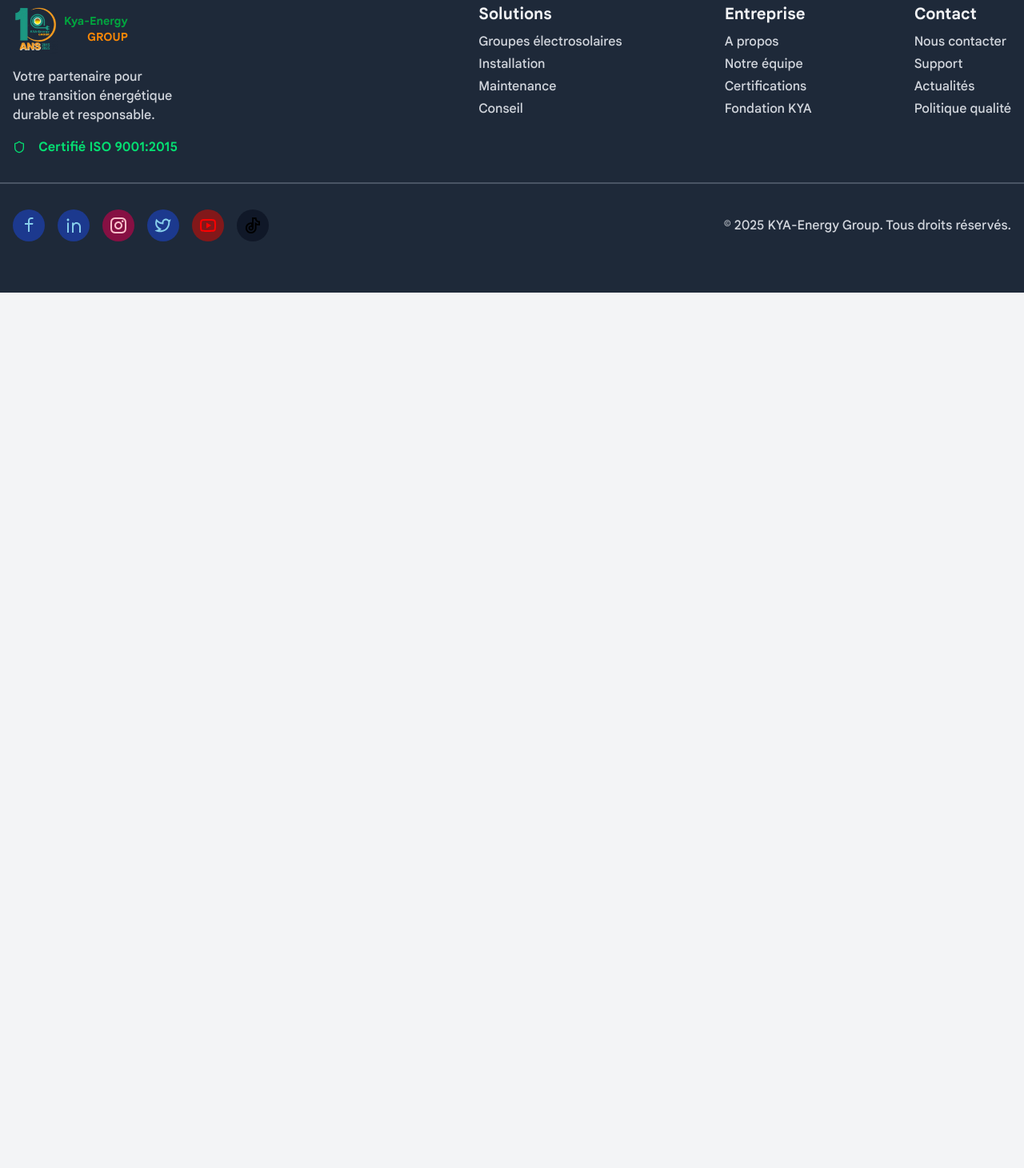
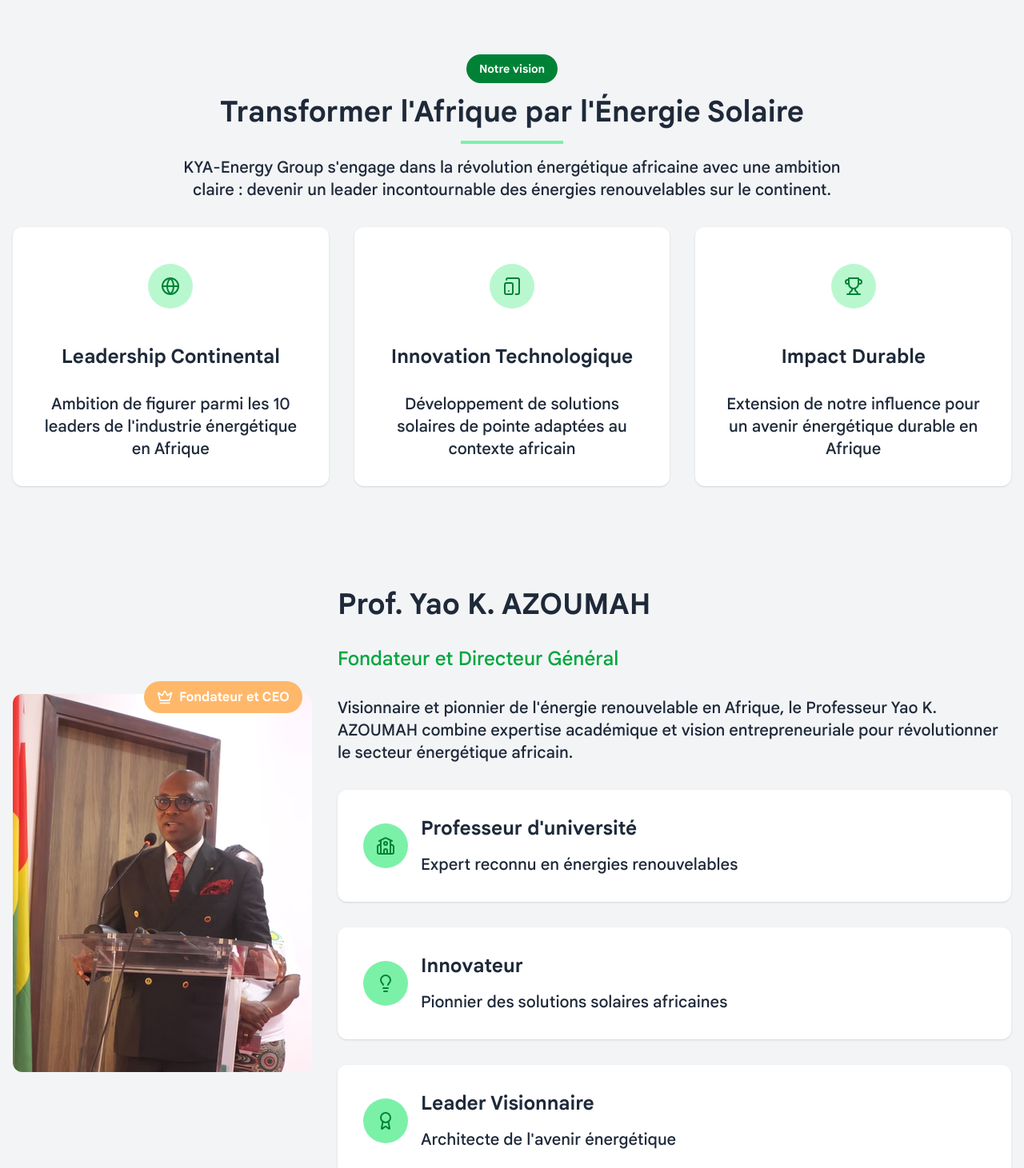
Before and after one commit to georgesnoe/kya-energy-website-redesign, a Next.js app: page /notre-equipe in a window 1280 px wide. Shown: the part 860-2321 px from the top of the page at 80% size. Before the commit the page ends 1226 px from the top, so only its background shows below. Built offline with nearby package versions, Linux system fonts and the light colour scheme.

Commit message:
Fix overflow style

```diff
--- a/app/notre-equipe/page.tsx
+++ b/app/notre-equipe/page.tsx
@@ -1,6 +1,7 @@
 "use client";
 
 import { useState } from "react";
+import { LuAward, LuCrown, LuGlobe, LuLightbulb, LuSchool, LuTable, LuTable2, LuTablet, LuTabletSmartphone, LuTrophy } from "react-icons/lu";
 import { RiArrowLeftLine, RiArrowRightLine } from "react-icons/ri";
 
 export default function Page() {
@@ -39,9 +40,9 @@
                         <div className="flex justify-between items-center w-[90%] md:w-[70%] lg:w-1/2 mt-4 md:mt-16 lg:mt-32">
                             {/* Indicateurs */}
                             <div className="flex items-center justify-center w-max gap-4 *:transition-all *:duration-300">
-                                <div className={`w-4 h-4 ${index == 0 ? "bg-white scale-125" : "bg-green-300"} rounded-full`}></div>
-                                <div className={`w-4 h-4 ${index == 1 ? "bg-white scale-125" : "bg-green-300"} rounded-full`}></div>
-                                <div className={`w-4 h-4 ${index == 2 ? "bg-white scale-125" : "bg-green-300"} rounded-full`}></div>
+                                <div className={`w-4 h-4 ${index == 0 ? "bg-white scale-150" : "bg-green-300"} rounded-full`}></div>
+                                <div className={`w-4 h-4 ${index == 1 ? "bg-white scale-150" : "bg-green-300"} rounded-full`}></div>
+                                <div className={`w-4 h-4 ${index == 2 ? "bg-white scale-150" : "bg-green-300"} rounded-full`}></div>
                             </div>
                             {/* Boutons */}
                             <div className="text-4xl text-green-700 *:p-4 *:bg-[#7bf1a8a0] *:hover:bg-green-300 *:rounded-full flex items-center justify-center w-max gap-4">
@@ -66,6 +67,83 @@
                     </div>
                 </div>
             </div>
+            {/* Notre vision */}
+            <div className="container mx-auto px-4 my-32">
+                <div className="px-4 lg:px-48">
+                    <div className="flex items-center justify-center my-4">
+                        <p className="w-max rounded-full px-4 py-2 bg-green-700 text-white font-bold text-sm">Notre vision</p>
+                    </div>
+                    <h1 className="text-center text-4xl font-bold w-full">Transformer l'Afrique par l'Énergie Solaire</h1>
+                    <div className="flex justify-center items-center my-4">
+                        <div className="h-1 w-32 bg-green-300"></div>
+                    </div>
+                    <p className="text-center text-xl">KYA-Energy Group s'engage dans la révolution énergétique africaine avec une ambition claire : devenir un leader incontournable des énergies renouvelables sur le continent.</p>
+                </div>
+                <div className="mt-8 grid grid-cols-1 lg:grid-cols-3 gap-8">
+                    {
+                        [
+                            [<LuGlobe />, "Leadership Continental", "Ambition de figurer parmi les 10 leaders de l'industrie énergétique en Afrique"],
+                            [<LuTabletSmartphone />, "Innovation Technologique", "Développement de solutions solaires de pointe adaptées au contexte africain"],
+                            [<LuTrophy />, "Impact Durable", "Extension de notre influence pour un avenir énergétique durable en Afrique"]
+                        ].map((value, index) => (
+                            <div key={index} className="grid grid-rows-3 flex-col gap-1 p-8 bg-white rounded-xl shadow hover:shadow-xl transition-all duration-300">
+                                <div className="flex items-center justify-center">
+                                    <p className="w-max p-4 bg-green-200 text-green-700 rounded-full text-2xl">{value[0]}</p>
+                                </div>
+                                <div className="flex items-center justify-center">
+                                    <p className="text-center font-bold text-2xl">{value[1]}</p>
+                                </div>
+                                <div className="">
+                                    <p className="text-center text-xl">{value[2]}</p>
+                                </div>
+                            </div>
+                        ))
+                    }
+                </div>
+            </div>
+
+            {/* Fondateur */}
+            <div>
+                <div className="container mx-auto px-4 my-32 flex flex-col lg:flex-row gap-8 items-center">
+                    {/* Image */}
+                    <div className="w-max relative">
+                        <div className="w-max rounded-xl overflow-hidden">
+                            <img src="/prof_yao.png" alt="" />
+                        </div>
+                        <div className="flex items-center justify-center gap-2 absolute -top-4 right-3 px-4 py-2 rounded-full font-bold text-white bg-orange-300">
+                            <p className="text-xl"><LuCrown /></p>
+                            <p>Fondateur et CEO</p>
+                        </div>
+                    </div>
+                    {/* Description */}
+                    <div className="flex flex-col gap-8">
+                        <h1 className="font-bold text-4xl text-center lg:text-left">Prof. Yao K. AZOUMAH</h1>
+                        <p className="text-green-600 text-2xl text-center lg:text-left">Fondateur et Directeur Général</p>
+                        <p className="text-xl">Visionnaire et pionnier de l'énergie renouvelable en Afrique, le Professeur Yao K. AZOUMAH combine expertise académique et vision entrepreneuriale pour révolutionner le secteur énergétique africain.</p>
+                        <div className="space-y-8">
+                            {
+                                [
+                                    [<LuSchool />, "Professeur d'université", "Expert reconnu en énergies renouvelables"],
+                                    [<LuLightbulb />, "Innovateur", "Pionnier des solutions solaires africaines"],
+                                    [<LuAward />, "Leader Visionnaire", "Architecte de l'avenir énergétique"]
+                                ].map((value, index) => (
+                                    <div key={index}>
+                                        <div className="flex items-center gap-4 p-8 bg-white shadow hover:shadow-xl hover:scale-105 transition-all duration-300 rounded-xl">
+                                            <div className="text-2xl text-green-700 w-max p-4 bg-green-300 rounded-full">
+                                                {value[0]}
+                                            </div>
+                                            <div className="space-y-4">
+                                                <h1 className="font-bold text-2xl">{value[1]}</h1>
+                                                <p className="text-xl">{value[2]}</p>
+                                            </div>
+                                        </div>
+                                    </div>
+                                ))
+                            }
+                        </div>
+                    </div>
+                </div>
+            </div>
         </>
     );
 }
```
